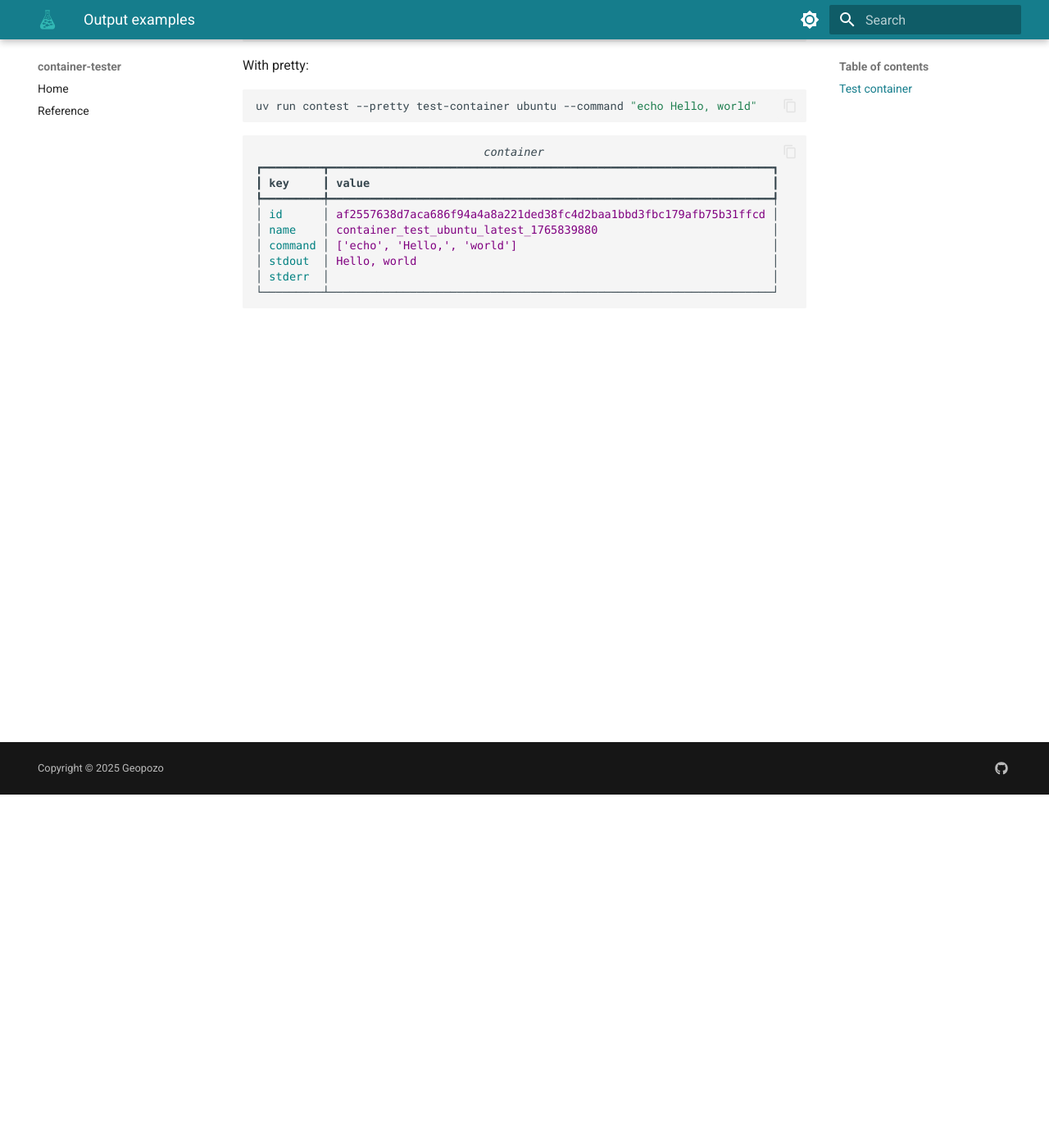
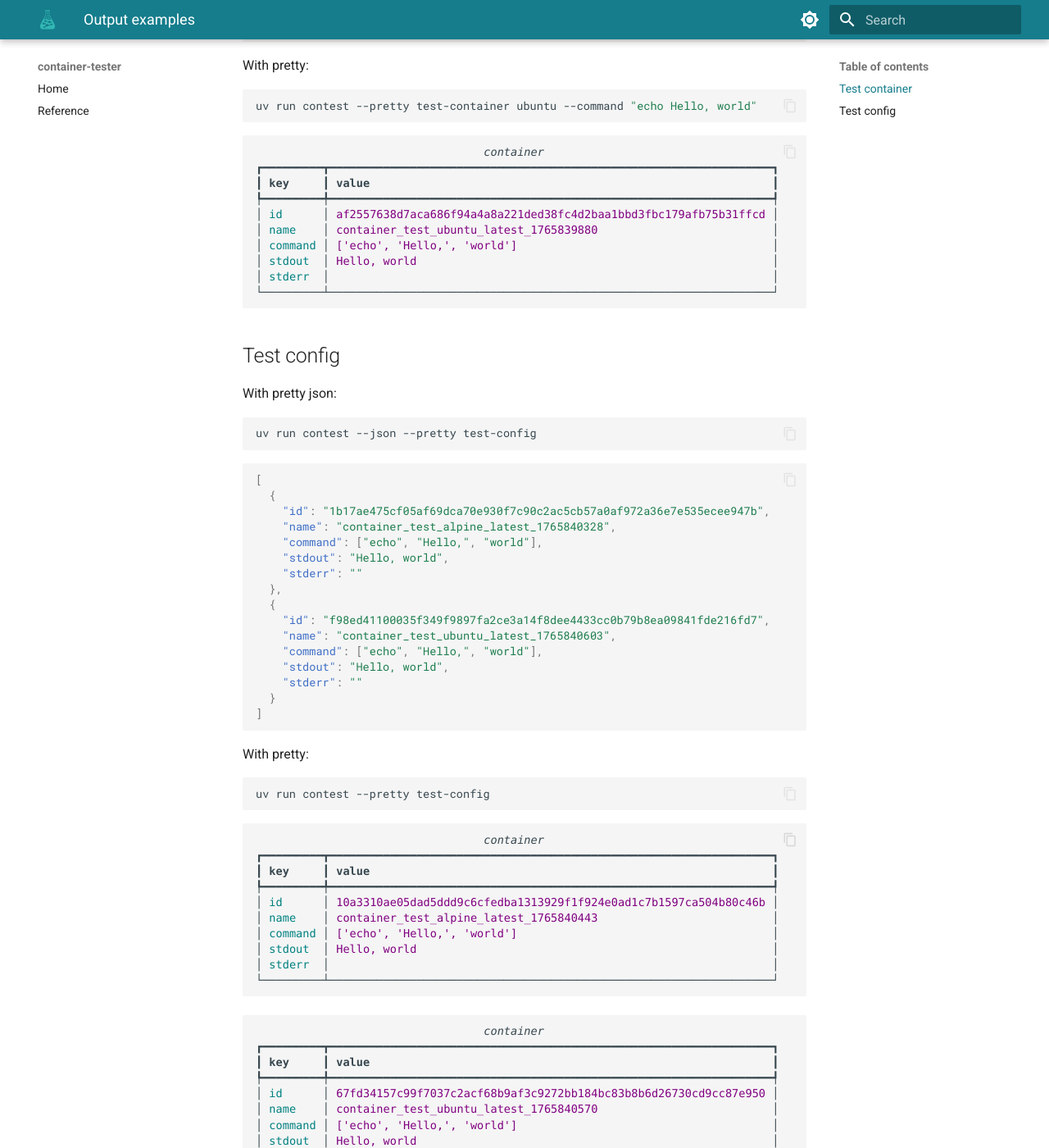
Before and after one commit to geopozo/container-tester, an MkDocs documentation site: the page built from docs/outputs.md, in a window 1280 px wide and 1400 px high, scrolled down 431 px. Shown: the whole window at 82% size. Built offline with MkDocs 1.6.1 and Material for MkDocs 9.7.7, drawn with Linux system fonts in a browser that asks for light colours; old or Windows-style settings are respelled for this version of MkDocs.

Commit message:
Create output examples for test-config

````diff
--- a/docs/outputs.md
+++ b/docs/outputs.md
@@ -35,3 +35,59 @@ uv run contest --pretty test-container ubuntu --command "echo Hello, world"
 │<span style="color: #008080; text-decoration-color: #008080"> stderr  </span>│<span style="color: #800080; text-decoration-color: #800080">                                                                  </span>│
 └─────────┴──────────────────────────────────────────────────────────────────┘
 </code></pre>
+
+## Test config
+
+With pretty json:
+
+```bash
+uv run contest --json --pretty test-config
+```
+
+```json
+[
+  {
+    "id": "1b17ae475cf05af69dca70e930f7c90c2ac5cb57a0af972a36e7e535ecee947b",
+    "name": "container_test_alpine_latest_1765840328",
+    "command": ["echo", "Hello,", "world"],
+    "stdout": "Hello, world",
+    "stderr": ""
+  },
+  {
+    "id": "f98ed41100035f349f9897fa2ce3a14f8dee4433cc0b79b8ea09841fde216fd7",
+    "name": "container_test_ubuntu_latest_1765840603",
+    "command": ["echo", "Hello,", "world"],
+    "stdout": "Hello, world",
+    "stderr": ""
+  }
+]
+```
+
+With pretty:
+
+```bash
+uv run contest --pretty test-config
+```
+
+<pre style="font-family:Menlo,'DejaVu Sans Mono',consolas,'Courier New',monospace"><code style="font-family:inherit"><span style="font-style: italic">                                  container                                   </span>
+┏━━━━━━━━━┳━━━━━━━━━━━━━━━━━━━━━━━━━━━━━━━━━━━━━━━━━━━━━━━━━━━━━━━━━━━━━━━━━━┓
+┃<span style="font-weight: bold"> key     </span>┃<span style="font-weight: bold"> value                                                            </span>┃
+┡━━━━━━━━━╇━━━━━━━━━━━━━━━━━━━━━━━━━━━━━━━━━━━━━━━━━━━━━━━━━━━━━━━━━━━━━━━━━━┩
+│<span style="color: #008080; text-decoration-color: #008080"> id      </span>│<span style="color: #800080; text-decoration-color: #800080"> 10a3310ae05dad5ddd9c6cfedba1313929f1f924e0ad1c7b1597ca504b80c46b </span>│
+│<span style="color: #008080; text-decoration-color: #008080"> name    </span>│<span style="color: #800080; text-decoration-color: #800080"> container_test_alpine_latest_1765840443                          </span>│
+│<span style="color: #008080; text-decoration-color: #008080"> command </span>│<span style="color: #800080; text-decoration-color: #800080"> [&#x27;echo&#x27;, &#x27;Hello,&#x27;, &#x27;world&#x27;]                                      </span>│
+│<span style="color: #008080; text-decoration-color: #008080"> stdout  </span>│<span style="color: #800080; text-decoration-color: #800080"> Hello, world                                                     </span>│
+│<span style="color: #008080; text-decoration-color: #008080"> stderr  </span>│<span style="color: #800080; text-decoration-color: #800080">                                                                  </span>│
+└─────────┴──────────────────────────────────────────────────────────────────┘
+</code>
+<code style="font-family:inherit"><span style="font-style: italic">                                  container                                   </span>
+┏━━━━━━━━━┳━━━━━━━━━━━━━━━━━━━━━━━━━━━━━━━━━━━━━━━━━━━━━━━━━━━━━━━━━━━━━━━━━━┓
+┃<span style="font-weight: bold"> key     </span>┃<span style="font-weight: bold"> value                                                            </span>┃
+┡━━━━━━━━━╇━━━━━━━━━━━━━━━━━━━━━━━━━━━━━━━━━━━━━━━━━━━━━━━━━━━━━━━━━━━━━━━━━━┩
+│<span style="color: #008080; text-decoration-color: #008080"> id      </span>│<span style="color: #800080; text-decoration-color: #800080"> 67fd34157c99f7037c2acf68b9af3c9272bb184bc83b8b6d26730cd9cc87e950 </span>│
+│<span style="color: #008080; text-decoration-color: #008080"> name    </span>│<span style="color: #800080; text-decoration-color: #800080"> container_test_ubuntu_latest_1765840570                          </span>│
+│<span style="color: #008080; text-decoration-color: #008080"> command </span>│<span style="color: #800080; text-decoration-color: #800080"> [&#x27;echo&#x27;, &#x27;Hello,&#x27;, &#x27;world&#x27;]                                      </span>│
+│<span style="color: #008080; text-decoration-color: #008080"> stdout  </span>│<span style="color: #800080; text-decoration-color: #800080"> Hello, world                                                     </span>│
+│<span style="color: #008080; text-decoration-color: #008080"> stderr  </span>│<span style="color: #800080; text-decoration-color: #800080">                                                                  </span>│
+└─────────┴──────────────────────────────────────────────────────────────────┘
+</code></pre>
````
